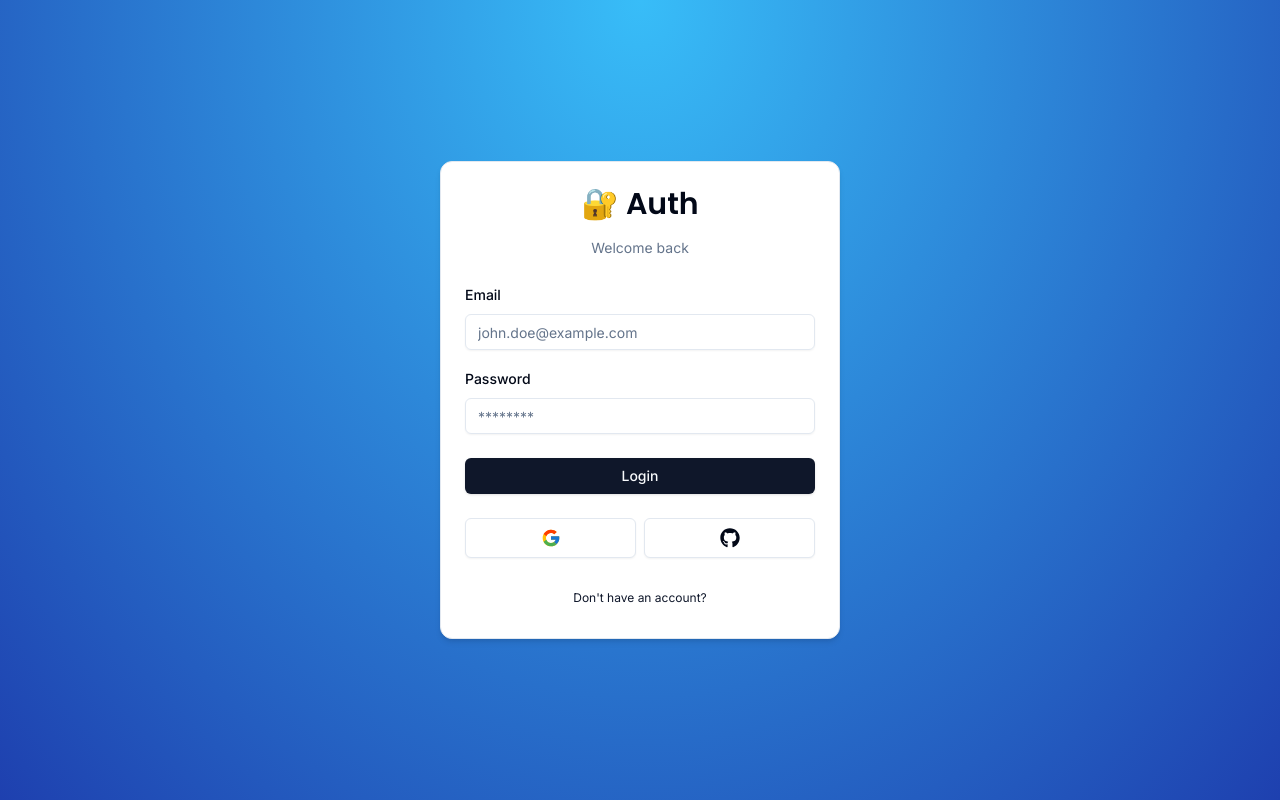
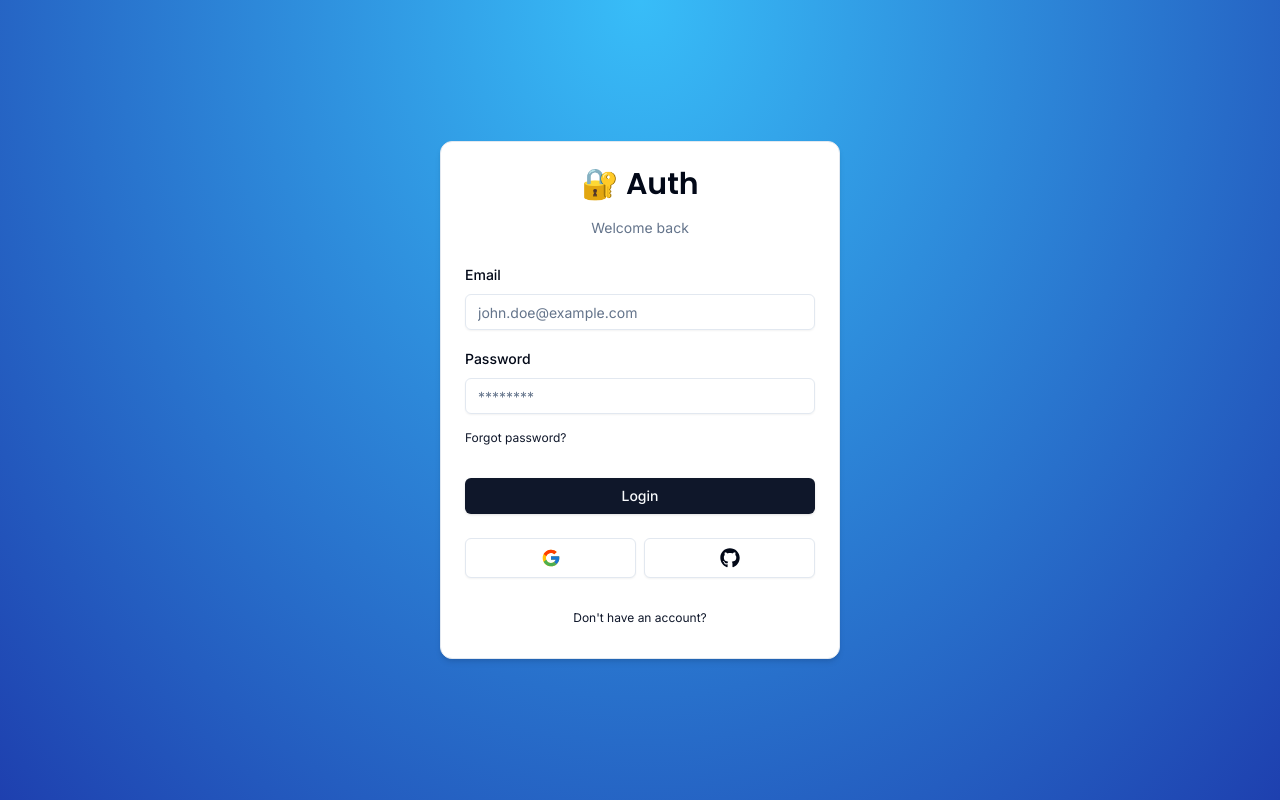
Before and after one commit to sanidhyy/next-auth, a Next.js app: page /auth/login in a window 1280 px wide. Built offline with nearby package versions, Linux system fonts and the light colour scheme; no server answers.

Commit message:
reset link added

```diff
--- a/components/auth/login-form.tsx
+++ b/components/auth/login-form.tsx
@@ -1,6 +1,7 @@
 "use client";
 
 import { zodResolver } from "@hookform/resolvers/zod";
+import Link from "next/link";
 import { useSearchParams } from "next/navigation";
 import { useState, useTransition } from "react";
 import { useForm } from "react-hook-form";
@@ -108,6 +109,15 @@
                     />
                   </FormControl>
 
+                  <Button
+                    size="sm"
+                    variant="link"
+                    asChild
+                    className="px-0 font-normal"
+                  >
+                    <Link href="/auth/reset">Forgot password?</Link>
+                  </Button>
+
                   <FormMessage />
                 </FormItem>
               )}
```
